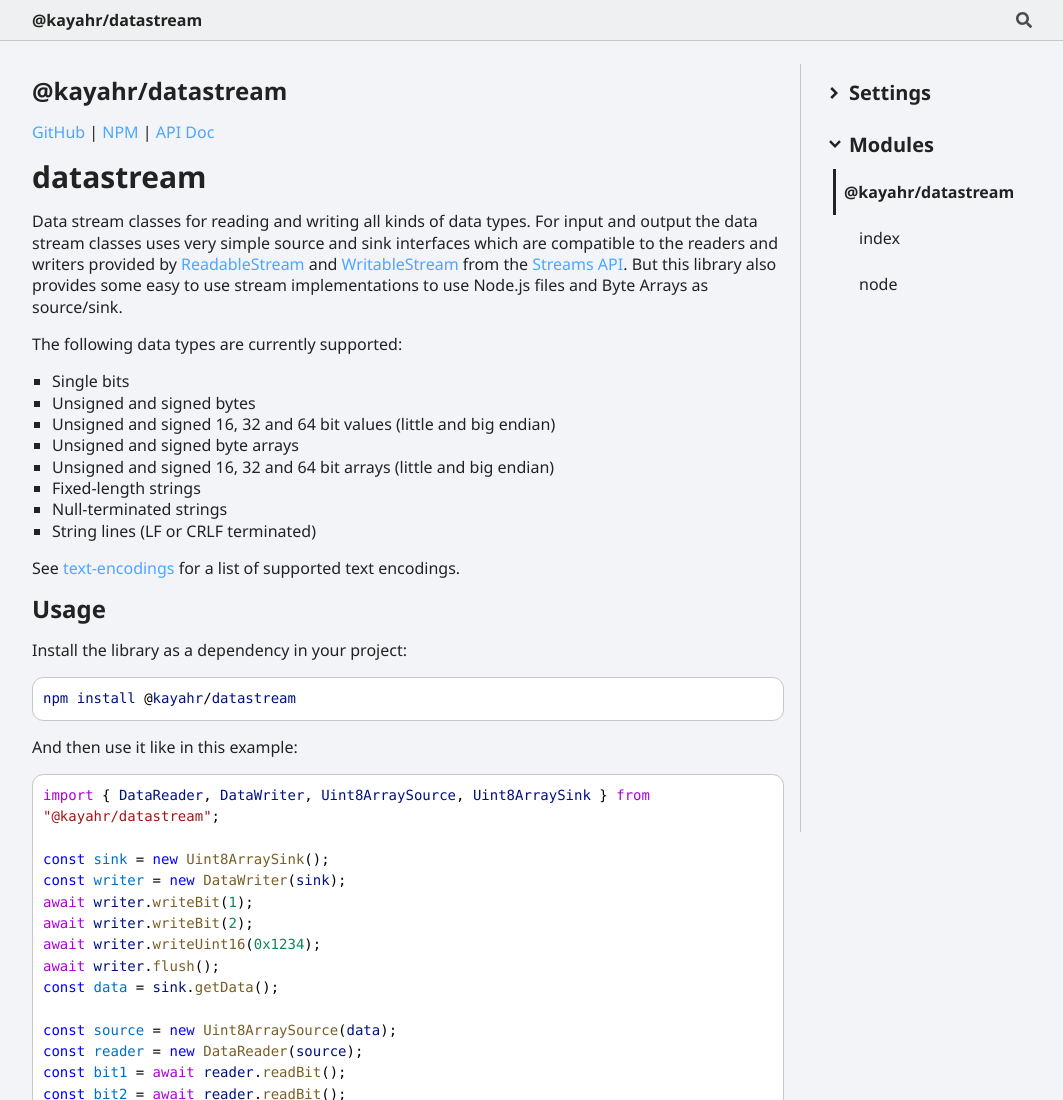
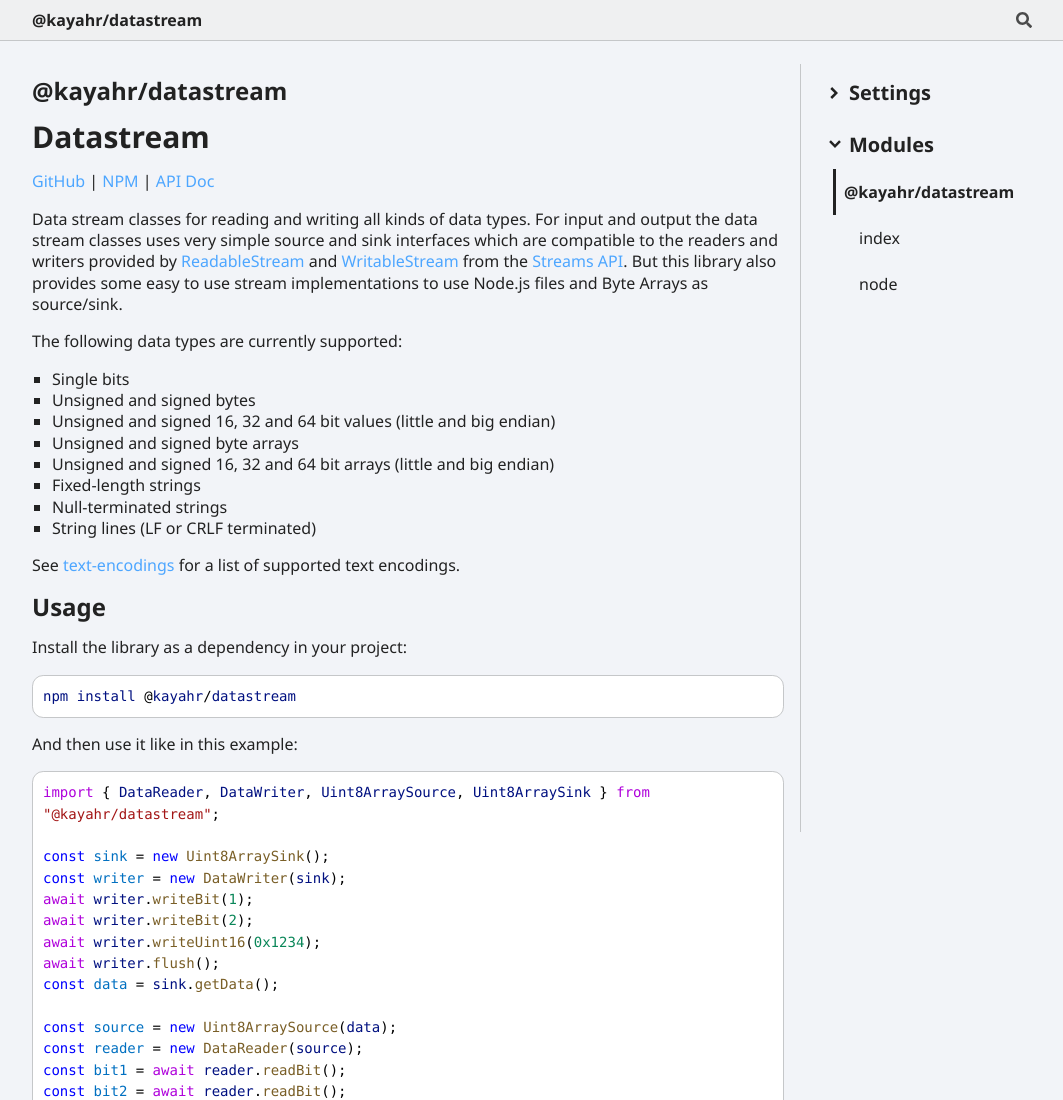
Before and after one commit to kayahr/datastream, a plain HTML site: page index.html in a window 1280 px wide. Shown: the top 1100 px of the page, without its empty margins (96-1159 px from the left). Drawn offline with Linux system fonts and the light colour scheme.

Commit message:
Deploying to gh-pages from @ kayahr/datastream@ebec472a241ca64aace3ad06716716f5054f92d6 🚀

```diff
--- a/index.html
+++ b/index.html
@@ -12,11 +12,11 @@
 <div class="col-8 col-content">
 <div class="tsd-page-title">
 <h2>@kayahr/datastream</h2></div>
-<div class="tsd-panel tsd-typography"><p><a href="https://github.com/kayahr/datastream">GitHub</a> | <a href="https://www.npmjs.com/package/@kayahr/datastream">NPM</a> | <a href="https://kayahr.github.io/datastream/">API Doc</a></p>
-
+<div class="tsd-panel tsd-typography">
 <a href="#datastream" id="datastream" style="color: inherit; text-decoration: none;">
-  <h1>datastream</h1>
+  <h1>Datastream</h1>
 </a>
+<p><a href="https://github.com/kayahr/datastream">GitHub</a> | <a href="https://www.npmjs.com/package/@kayahr/datastream">NPM</a> | <a href="https://kayahr.github.io/datastream/">API Doc</a></p>
 <p>Data stream classes for reading and writing all kinds of data types. For input and output the data stream classes uses very simple source and sink interfaces which are compatible to the readers and writers provided by <a href="https://developer.mozilla.org/en-US/docs/Web/API/ReadableStream">ReadableStream</a> and <a href="https://developer.mozilla.org/en-US/docs/Web/API/WritableStream">WritableStream</a> from the <a href="https://developer.mozilla.org/en-US/docs/Web/API/Streams_API">Streams API</a>. But this library also provides some easy to use stream implementations to use Node.js files and Byte Arrays as source/sink.</p>
 <p>The following data types are currently supported:</p>
 <ul>
```
